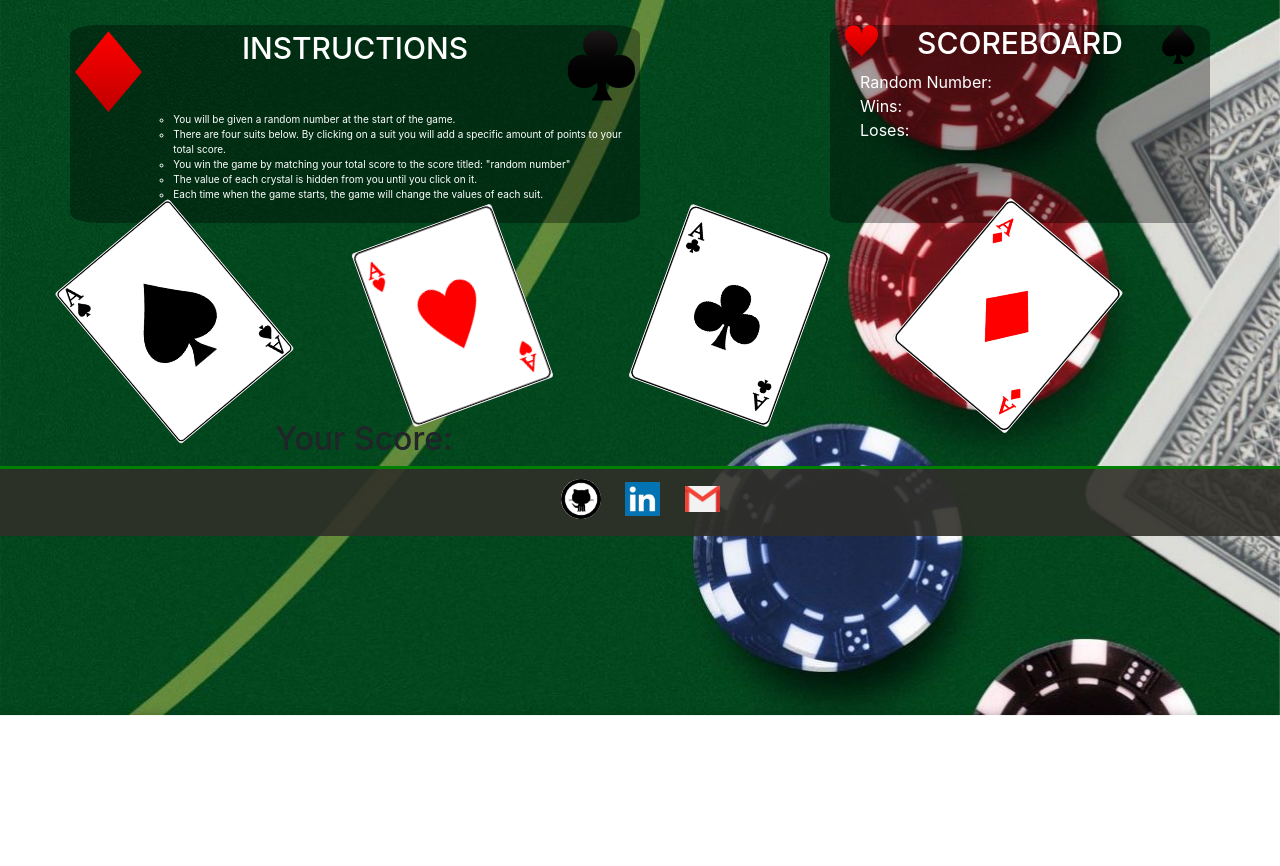
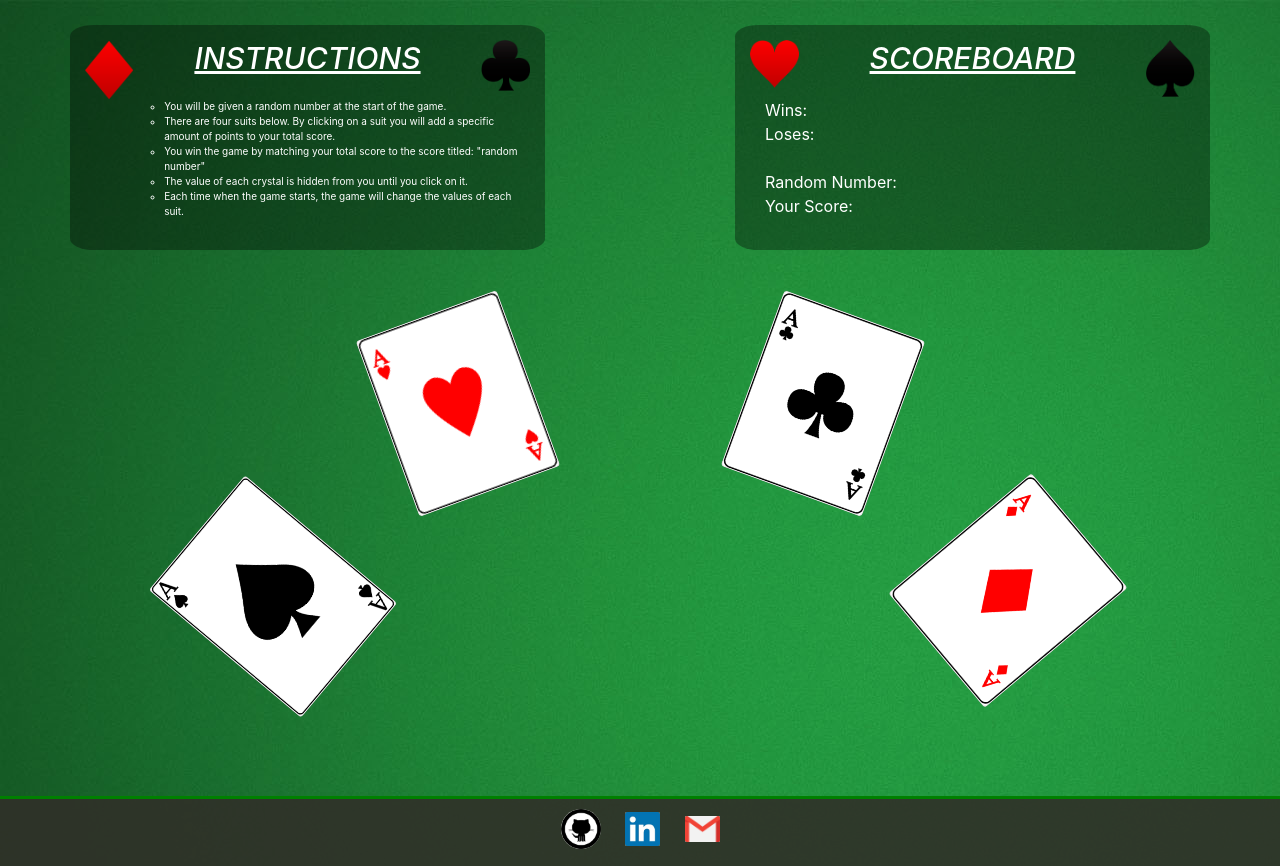
Before and after one commit to guthriet1230/unit-4-game, a plain HTML site: page index.html in a window 1280 px wide. Before the commit the page ends 800 px from the top, so only its background shows below. Drawn offline with nearby package versions, Linux system fonts and the light colour scheme.

Commit message:
aesthetics mainly done

```diff
--- a/assets/css/style.css
+++ b/assets/css/style.css
@@ -1,102 +1,109 @@
-
-#background-img{
-    position:fixed;
-    width:100%;
-    z-index:-100;
+#background-img {
+  /* position:fixed; */
+  position: relative;
+  width: 100%;
+  z-index: -100;
 }
 
-div{
-    margin:0;
-    padding:0;
+div {
+  margin: 0;
+  padding: 0;
   /* border:1px black solid; */
 }
 
 /* ------------------------------
 Asides
 --------------------------------*/
-#spacer-row{
-    height:25px;
+#spacer-row {
+  height: 25px;
 }
 
-
-.suit{
-    width:100%;
-    margin:auto;
+.suit {
+  width: 100%;
+  margin: auto;
   text-align: center;
 }
 
 /* ------------------------------
 Aside - Instructions
 --------------------------------*/
-#instructions{
-    color:white;
-    font-size:10px;
+#instructions {
+  color: white;
+  font-size: 10px;
   background-color: rgba(0, 0, 0, 0.35);
-    border-radius:5%;
-    padding:5px;
+  border-radius: 5%;
+  padding: 15px;
 }
 
-#instructions h1{
-    font-size:30px;
-    text-align:center;
+#instructions h1 {
+  font-size: 30px;
+  text-align: center;
+  font-style: italic;
 }
 
-#instructions ul{
+#instructions ul {
   list-style-type: circle;
 }
 
-#suit-diamond{
-float:right;
+#suit-diamond {
+  float: right;
 }
 
-#suit-club{
-float:left;
+#suit-club {
+  float: left;
 }
 
 /* ------------------------------
 Aside - Scoreboard
 --------------------------------*/
-#scoreboard{
-    color:white;
+#scoreboard {
+  color: white;
   background-color: rgba(0, 0, 0, 0.35);
-    border-radius:5%;
+  border-radius: 5%;
+  padding: 15px;
 }
 
-#scoreboard h1{
-    font-size:30px;
-    text-align:center;
+#scoreboard h1 {
+  font-size: 30px;
+  text-align: center;
+  font-style: italic;
 }
 
-#suit-heart{
-float:right;
+#suit-heart {
+  float: right;
 }
 
-#suit-spade{
-float:left;
+#suit-spade {
+  float: left;
 }
 
-
 /* ------------------------------
-Section
+Section - Cards
 --------------------------------*/
-.card{
-    width:60%;
+section {
+  margin-top: 60px;
 }
 
-#spade{
-    transform:rotate(-40deg);
+.card {
+  width: 150px;
 }
 
-#heart{
-    transform:rotate(-20deg);
+#spade {
+  transform: rotate(-50deg);
+  float: right;
 }
 
-#club{
-    transform:rotate(20deg);
+#heart {
+  transform: rotate(-20deg);
+  float: right;
 }
 
-#diamond{
-    transform:rotate(40deg);
+#club {
+  transform: rotate(20deg);
+}
+
+#diamond {
+  transform: rotate(50deg);
 }
 
 /* ------------------------------
@@ -108,7 +115,8 @@ footer {
   height: 70px;
   position: relative;
   border-top: 3px green solid;
-    bottom:0;
+  bottom: 0;
+  margin-top: 100px;
 }
 
 footer img {
--- a/assets/javascript/game.js
+++ b/assets/javascript/game.js
@@ -4,55 +4,34 @@ var targetNumber = 53;
 
 var counter = 0;
 
-  // Now for the hard part. Creating multiple crystals each with their own unique number value.
-
-  // We begin by expanding our array to include four options.
 var numberOptions = [10, 5, 3, 7];
 
-  // Next we create a for loop to create crystals for every numberOption.
 for (var i = 0; i < numberOptions.length; i++) {
-
-    // For each iteration, we will create an imageCrystal
   var imageCrystal = $("<img>");
 
-    // First each crystal will be given the class ".crystal-image".
-    // This will allow the CSS to take effect.
   imageCrystal.addClass("crystal-image");
 
-    // Each imageCrystal will be given a src link to the crystal image
-    imageCrystal.attr("src", "http://cdn.playbuzz.com/cdn/35910209-2844-45c0-b099-f4d82878d54f/00261fda-4062-4096-81fd-8cf96b9034e8.jpg");
+  imageCrystal.attr(
+    "src",
+    "http://cdn.playbuzz.com/cdn/35910209-2844-45c0-b099-f4d82878d54f/00261fda-4062-4096-81fd-8cf96b9034e8.jpg"
+  );
 
-    // Each imageCrystal will be given a data attribute called data-crystalValue.
-    // This data attribute will be set equal to the array value.
   imageCrystal.attr("data-crystalvalue", numberOptions[i]);
 
-    // Lastly, each crystal image (with all it classes and attributes) will get added to the page.
   $("#crystals").append(imageCrystal);
 }
 
-  // This time, our click event applies to every single crystal on the page. Not just one.
 $(".crystal-image").on("click", function() {
+  var crystalValue = $(this).attr("data-crystalvalue");
+  crystalValue = parseInt(crystalValue);
 
-    // Determining the crystal's value requires us to extract the value from the data attribute.
-    // Using the $(this) keyword specifies that we should be extracting the crystal value of the clicked crystal.
-    // Using the .attr("data-crystalvalue") allows us to grab the value out of the "data-crystalvalue" attribute.
-    // Since attributes on HTML elements are strings, we must convert it to an integer before adding to the counter
-
-    var crystalValue = ($(this).attr("data-crystalvalue"));
-    crystalValue = parseInt(crystalValue);
-    // We then add the crystalValue to the user's "counter" which is a global variable.
-    // Every click, from every crystal adds to the global counter.
   counter += crystalValue;
 
-    // All of the same game win-lose logic applies. So the rest remains unchanged.
   alert("New score: " + counter);
 
   if (counter === targetNumber) {
     alert("You win!");
-    }
-
-    else if (counter >= targetNumber) {
+  } else if (counter >= targetNumber) {
     alert("You lose!!");
   }
-
 });
--- a/index.html
+++ b/index.html
@@ -13,9 +13,9 @@
         crossorigin="anonymous">
 </head>
 
-<body>
+<body background="assets/images/Greenimg.jpg">
     <script type="text/javascript" src="https://cdnjs.cloudflare.com/ajax/libs/jquery/3.2.1/jquery.min.js"></script>
-        <img src="assets/images/Backgroundimg.jpg" id="background-img">
+    <!-- <img src="assets/images/Greenimg.jpg" id="background-img"> -->
 
 
 
@@ -28,14 +28,14 @@
             <!---------------------------------------
              Aside 1 - Instructions
              ------------------------------------>
-                <aside class="container col-md-6" id="instructions">
+            <aside class="container col-md-5" id="instructions">
                 <div class="row">
                     <div class="col-md-2">
                         <img class="suit" id="suit-diamond" src="assets/images/suits/diamond-suit.png">
                     </div>
 
-                        <div class="col-md-8" >
-                            <h1>INSTRUCTIONS</h1>
+                    <div class="col-md-8">
+                        <h1><u>INSTRUCTIONS</u></h1>
                     </div>
 
                     <div class="col-md-2">
@@ -76,27 +76,32 @@
             <!---------------------------------------
              Aside 2 - Scoreboard
              ------------------------------------>
-                <aside class="container col-md-4" id="scoreboard">
+            <aside class="container col-md-5" id="scoreboard">
 
                 <div class="row">
                     <div class="col-md-2"><img class="suit" id="suit-heart" src="assets/images/suits/heart-suit.png"></div>
 
-                        <div class="col-md-8"><h1>SCOREBOARD</h1></div>
+                    <div class="col-md-8">
+                        <h1><u>SCOREBOARD</u></h1>
+                    </div>
 
-                        <div class="col-md-2"><img class="suit"id="suit-spade" src="assets/images/suits/spade-suit.png"></div>
+                    <div class="col-md-2"><img class="suit" id="suit-spade" src="assets/images/suits/spade-suit.png"></div>
 
 
                 </div>
 
                 <div clas="row">
 
-                            <div class="col-md-2"></div>
+                    <div class="col-md-2" id="scoreboard-left"></div>
 
                     <div class="col-md-8">
                         <ul>
-                                    <li>Random Number: <span id="random-number"> </span></li>
+
                             <li>Wins: <span id="wins-score"> </span></li>
                             <li>Loses: <span id="loses-score"> </span></li>
+                            <br>
+                            <li>Random Number: <span id="random-number"> </span></li>
+                            <li>Your Score: <span id="your-number"></span> </li>
                         </ul>
                     </div>
 
@@ -115,42 +120,36 @@
          Section - Cards
          ------------------------------------>
 
-    <div class="container">
+        <section class="container">
 
             <div class="row">
-            <div class="col">
-                <img class="card" id="spade" src="assets/images/cards/Spades.png">
-            </div>
 
-            <div class="col">
+                <div class="col-md-5">
                     <img class="card" id="heart" src="assets/images/cards/Hearts.png">
                 </div>
 
-            <div class="col">
+                <div class="col-md-2"></div>
+
+                <div class="col-md-5">
                     <img class="card" id="club" src="assets/images/cards/Clubs.png">
-            </div>
-            <div class="col">
-                <img class="card" id="diamond" src="assets/images/cards/Diamonds.png">
-            </div>
-        </div>
-    </div>
-    <!------------------------------------------
-        Your Score
-        ------------------------------------>
-
-    <div class="row">
-        <div class="col-md-2">
-        </div>
-        <div class="col-md-8">
-            <h2>Your Score:</h2>
-        </div>
-        <div class="col-md-2">
                 </div>
             </div>
 
 
+            <div class="row">
+                <div class="col-md-3">
+                    <img class="card" id="spade" src="assets/images/cards/Spades.png">
+                </div>
+                <div class="col-md-6"></div>
+                <div class="col-md-3">
+                    <img class="card" id="diamond" src="assets/images/cards/Diamonds.png">
+                </div>
+
+            </div>
 
 
+
+        </section>
     </div>
 
 
```
Also changed, not shown: assets/images/Greenimg.jpg (added). Lines whose indentation alone changed are shown as unchanged.
